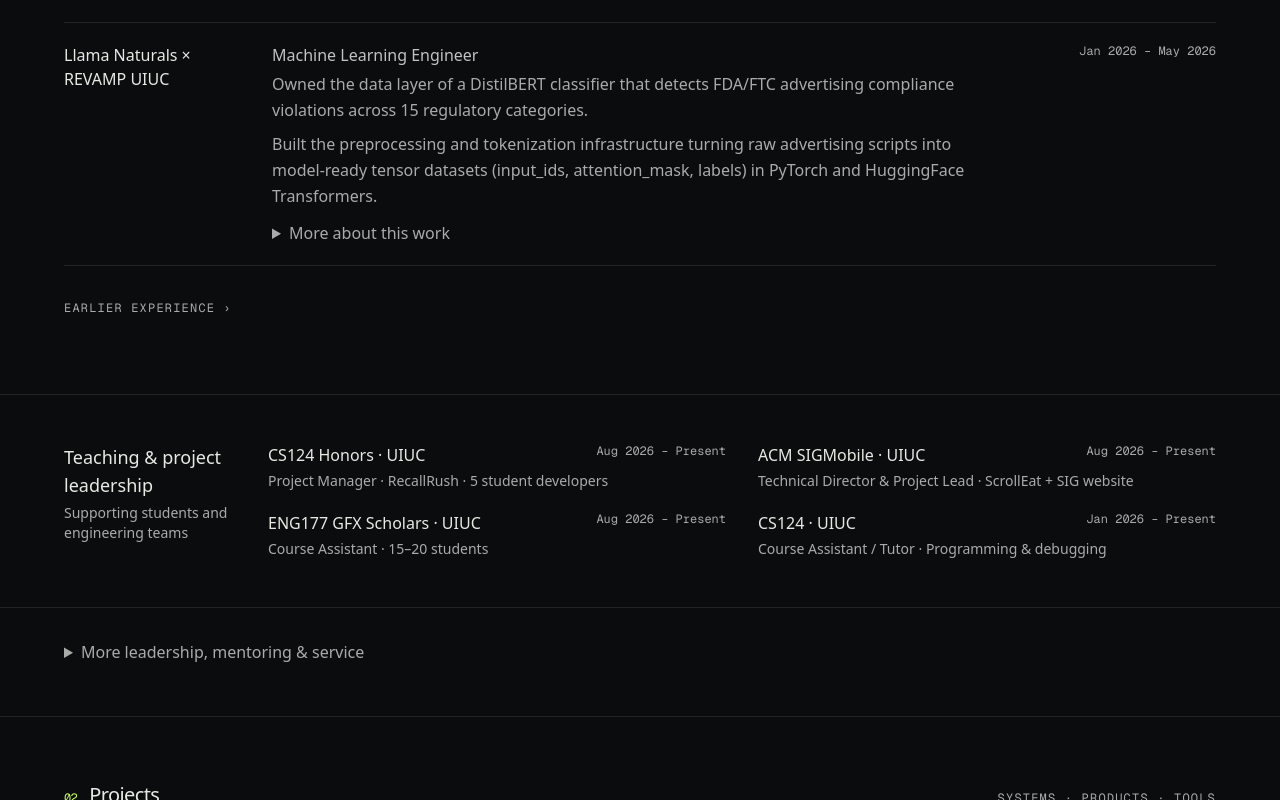
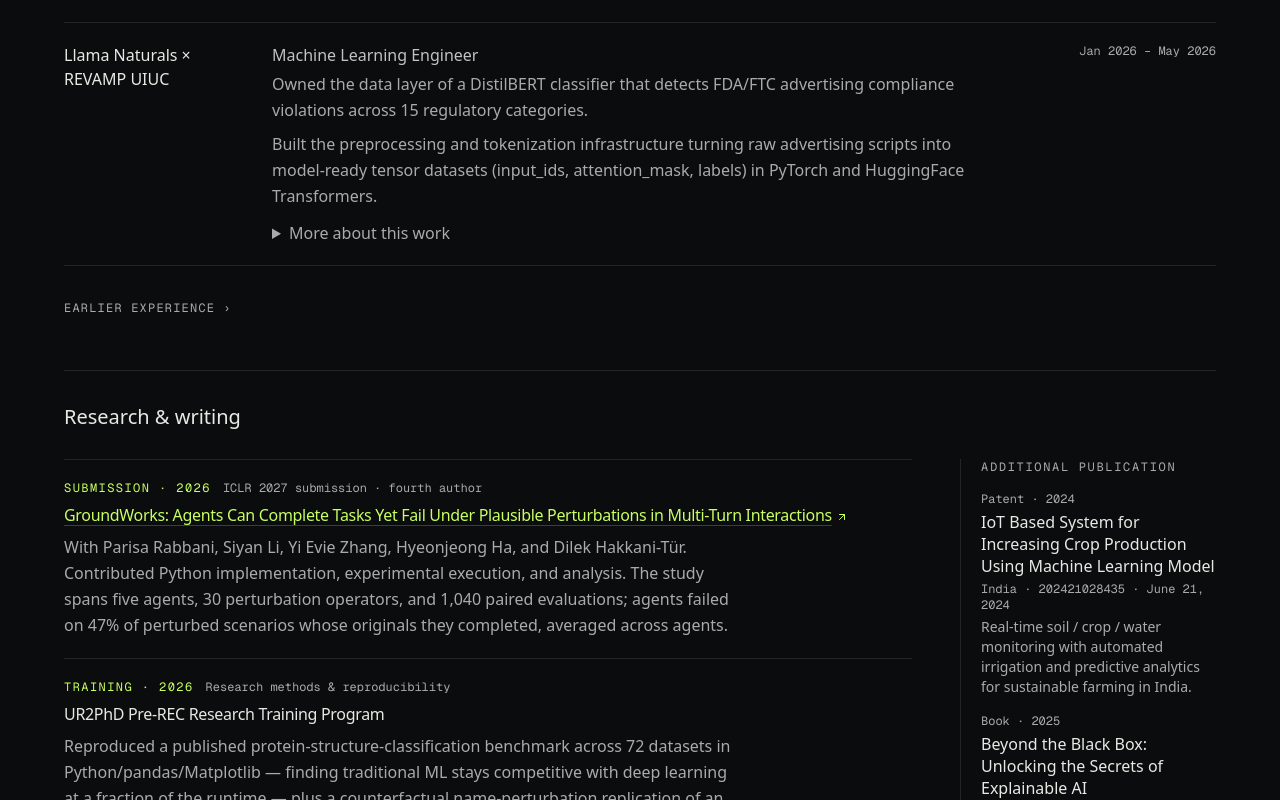
Before and after one commit to infoshubhjain/infoshubhjain.github.io, a Next.js app: page / in a window 1280 px wide. Shown: the part 2000-2800 px from the top of the page. Built offline with nearby package versions, Linux system fonts and the light colour scheme.

Commit message:
Group leadership and reorder the formal portfolio

```diff
--- a/src/app/page.tsx
+++ b/src/app/page.tsx
@@ -32,9 +32,8 @@ export default function Home() {
         <a href="#top" aria-label="Shubh Jain, home" className="font-mono text-base tracking-[-0.08em] text-white">SJ<span className="text-[#c8ff62]">/</span></a>
         <nav aria-label="Main navigation" className="order-last flex w-full flex-wrap items-center gap-x-5 gap-y-1 font-mono text-sm uppercase tracking-[0.1em] text-white/65 lg:order-none lg:w-auto">
           <a className="inline-flex min-h-11 items-center transition hover:text-white focus-visible:outline-2 focus-visible:outline-[#c8ff62]" href="#experience">Experience</a>
-          <a className="inline-flex min-h-11 items-center transition hover:text-white focus-visible:outline-2 focus-visible:outline-[#c8ff62]" href="#teaching">Teaching</a>
           <a className="inline-flex min-h-11 items-center transition hover:text-white focus-visible:outline-2 focus-visible:outline-[#c8ff62]" href="#work">Projects</a>
-          <a className="inline-flex min-h-11 items-center transition hover:text-white focus-visible:outline-2 focus-visible:outline-[#c8ff62]" href="#research">Research</a>
+          <a className="inline-flex min-h-11 items-center transition hover:text-white focus-visible:outline-2 focus-visible:outline-[#c8ff62]" href="#leadership">Leadership</a>
           <a className="inline-flex min-h-11 items-center transition hover:text-white focus-visible:outline-2 focus-visible:outline-[#c8ff62]" href="#awards">Awards</a>
           <a className="inline-flex min-h-11 items-center transition hover:text-white focus-visible:outline-2 focus-visible:outline-[#c8ff62]" href="#contact">Contact</a>
         </nav>
@@ -72,27 +71,22 @@ export default function Home() {
             <summary className="inline-flex min-h-11 cursor-pointer items-center gap-2 font-mono text-xs uppercase tracking-[0.1em] text-white/65 hover:text-white focus-visible:outline-2 focus-visible:outline-[#c8ff62]">Earlier experience <span aria-hidden="true" className="transition group-open:rotate-90">›</span></summary>
             <div className="mt-2 divide-y divide-white/10 border-y border-white/10">{earlierRoles.map((role) => <article key={`${role.team}-${role.period}`} className="grid gap-2 py-4 sm:grid-cols-[11rem_1fr_11rem]"><h3 className="text-base">{role.team}</h3><div><p className="text-base text-white/70">{role.role}</p><p className="mt-1 text-base leading-relaxed text-white/65">{role.note}</p></div><p className="font-mono text-xs text-white/65 sm:text-right">{role.period}</p></article>)}</div>
           </details>
-        </div>
-      </section>
-      <section id="teaching" className="border-t border-white/10 px-5 py-12 sm:px-8">
+      <section id="research" className="mt-10 border-t border-white/10 pt-8">
         <div className="mx-auto max-w-6xl">
-          <div className="grid gap-7 md:grid-cols-[11rem_1fr]">
-            <div><h2 className="text-lg">Teaching & project leadership</h2><p className="mt-1 text-sm text-white/65">Supporting students and engineering teams</p></div>
-            <div className="grid gap-x-8 gap-y-5 sm:grid-cols-2">{featuredLeadership.map((role) => <article key={role.org}><div className="flex justify-between gap-3"><h3 className="text-base">{role.org}</h3><span className="shrink-0 font-mono text-xs text-white/65">{role.period}</span></div><p className="mt-1 text-sm text-white/65">{role.role} · {role.metric}</p></article>)}</div>
+          <h3 className="text-xl">Research & writing</h3>
+          <div className="mt-7 grid gap-x-12 md:grid-cols-[minmax(0,1fr)_16rem]">
+            <div className="divide-y divide-white/10 border-y border-white/10">{research.map((item) => <article key={item.title} className="py-5">
+              <div className="flex flex-wrap items-baseline gap-x-3 gap-y-1"><span className="font-mono text-xs uppercase tracking-[0.12em] text-[#c8ff62]">{item.status === "Submitted" ? "Submission" : item.kind} · {item.year}</span><span className="font-mono text-xs text-white/65">{item.venue}</span>{item.kind === "Paper" && !item.link && <span className="font-mono text-xs text-amber-200/70">Citation details incomplete</span>}</div>
+              <h4 className="mt-2 text-base leading-snug tracking-[-0.02em]">{item.link ? <a href={item.link} target="_blank" rel="noreferrer" className="underline decoration-white/20 underline-offset-4 hover:text-[#c8ff62] hover:decoration-[#c8ff62]">{item.title}<ArrowUpRight size={12} className="ml-1 inline" aria-label="Open publication" /></a> : item.title}</h4>
+              <p className="mt-2 max-w-2xl text-base leading-relaxed text-white/65">{item.note}</p>
+            </article>)}</div>
+            <aside className="mt-8 border-l border-white/10 pl-5 md:mt-0"><p className="font-mono text-xs uppercase tracking-[0.14em] text-white/65">Additional publication</p>{directives.filter((item) => item.kind === "Book" || item.kind === "Patent").map((item) => <article key={item.title} className="mt-4"><p className="font-mono text-xs text-white/65">{item.status === "Submitted" ? "Submission" : item.kind} · {item.year}</p><h4 className="mt-1 text-base leading-snug">{item.title}</h4><p className="mt-1 font-mono text-xs text-white/65">{item.venue}</p><p className="mt-1 text-sm text-white/65">{item.note}</p></article>)}</aside>
           </div>
         </div>
       </section>
 
-      <section className="border-t border-white/10 px-5 py-8 sm:px-8">
-        <div className="mx-auto max-w-6xl">
-          <details>
-            <summary className="min-h-11 cursor-pointer text-base text-white/65">More leadership, mentoring & service</summary>
-            <div className="mt-5 grid gap-6 sm:grid-cols-2">{otherLeadership.map((role) => <article key={role.org}><h3 className="text-base">{role.org}</h3><p className="mt-1 text-base text-white/65">{role.role} · {role.period}</p><p className="mt-2 text-base leading-relaxed text-white/65">{role.metric}. {role.note}</p></article>)}</div>
-            <div className="mt-6 border-t border-white/10 pt-4">{volunteering.map((item) => <p key={item.org} className="mt-3 text-base leading-relaxed text-white/65"><span className="text-white/75">{item.org}: </span>{item.contribution}</p>)}</div>
-          </details>
         </div>
       </section>
-
       <section id="work" className="border-t border-white/10 px-5 py-14 sm:px-8 sm:py-16">
         <div className="mx-auto max-w-6xl">
           <SectionLabel n="02" title="Projects" aside="Systems · products · tools" />
@@ -100,27 +94,30 @@ export default function Home() {
             {projects.slice(0,4).map(renderProject)}<details className="py-6"><summary className="cursor-pointer text-lg">More projects ({projects.length - 4})</summary>{projects.slice(4).map((project,index)=>renderProject(project,index+4))}</details>
           </div>
           <p className="mt-4 text-sm text-white/65">More project detail, implementation notes, and the interactive F1 presentation are available in the <Link className="text-white/65 underline decoration-white/20 underline-offset-4 hover:text-white" href="/f1/">F1 version</Link>.</p>
+      <div className="mt-10 border-t border-white/10 pt-8">
+        <div className="mx-auto grid max-w-6xl gap-7 md:grid-cols-[11rem_1fr]">
+          <div><p className="font-mono text-xs uppercase tracking-[0.14em] text-white/65">Technical areas</p><p className="mt-1 text-sm text-white/65">From project and course work</p></div>
+          <div><p className="mb-5 text-lg">Selected work: Python, TypeScript, FastAPI, PostgreSQL, React, Docker, automated testing and agent evaluation.</p><details><summary className="cursor-pointer text-base">Full technical reference</summary><div className="mt-4 grid gap-4 sm:grid-cols-2">{setup.map((group) => <p key={group.unit} className="text-base leading-relaxed text-white/65"><span className="text-white/65">{group.unit.replace(/^[^—]+— /, "")} · </span>{group.parts.join(" · ")}</p>)}</div></details></div>
+        </div>
+      </div>
+
         </div>
       </section>
 
-      <section id="research" className="border-t border-white/10 px-5 py-14 sm:px-8 sm:py-16">
+      <section id="leadership" className="border-t border-white/10 px-5 py-12 sm:px-8">
         <div className="mx-auto max-w-6xl">
-          <SectionLabel n="03" title="Research & writing" aside="Evaluation · NLP · explainability" />
-          <div className="mt-7 grid gap-x-12 md:grid-cols-[minmax(0,1fr)_16rem]">
-            <div className="divide-y divide-white/10 border-y border-white/10">{research.map((item) => <article key={item.title} className="py-5">
-              <div className="flex flex-wrap items-baseline gap-x-3 gap-y-1"><span className="font-mono text-xs uppercase tracking-[0.12em] text-[#c8ff62]">{item.status === "Submitted" ? "Submission" : item.kind} · {item.year}</span><span className="font-mono text-xs text-white/65">{item.venue}</span>{item.kind === "Paper" && !item.link && <span className="font-mono text-xs text-amber-200/70">Citation details incomplete</span>}</div>
-              <h3 className="mt-2 text-base leading-snug tracking-[-0.02em]">{item.link ? <a href={item.link} target="_blank" rel="noreferrer" className="underline decoration-white/20 underline-offset-4 hover:text-[#c8ff62] hover:decoration-[#c8ff62]">{item.title}<ArrowUpRight size={12} className="ml-1 inline" aria-label="Open publication" /></a> : item.title}</h3>
-              <p className="mt-2 max-w-2xl text-base leading-relaxed text-white/65">{item.note}</p>
-            </article>)}</div>
-            <aside className="mt-8 border-l border-white/10 pl-5 md:mt-0"><p className="font-mono text-xs uppercase tracking-[0.14em] text-white/65">Additional publication</p>{directives.filter((item) => item.kind === "Book" || item.kind === "Patent").map((item) => <article key={item.title} className="mt-4"><p className="font-mono text-xs text-white/65">{item.status === "Submitted" ? "Submission" : item.kind} · {item.year}</p><h3 className="mt-1 text-base leading-snug">{item.title}</h3><p className="mt-1 font-mono text-xs text-white/65">{item.venue}</p><p className="mt-1 text-sm text-white/65">{item.note}</p></article>)}</aside>
+          <SectionLabel n="03" title="Leadership" aside="Teaching · mentoring · service" />
+          <div id="teaching" className="mt-7 grid gap-7 md:grid-cols-[11rem_1fr]">
+            <div><h3 className="text-lg">Teaching & project leadership</h3><p className="mt-1 text-sm text-white/65">Supporting students and engineering teams</p></div>
+            <div className="grid gap-x-8 gap-y-5 sm:grid-cols-2">{featuredLeadership.map((role) => <article key={role.org}><div className="flex justify-between gap-3"><h3 className="text-base">{role.org}</h3><span className="shrink-0 font-mono text-xs text-white/65">{role.period}</span></div><p className="mt-1 text-sm text-white/65">{role.role} · {role.metric}</p></article>)}</div>
           </div>
-        </div>
-      </section>
-
-      <section className="border-t border-white/10 px-5 py-12 sm:px-8 sm:py-14">
-        <div className="mx-auto grid max-w-6xl gap-7 md:grid-cols-[11rem_1fr]">
-          <div><p className="font-mono text-xs uppercase tracking-[0.14em] text-white/65">Technical areas</p><p className="mt-1 text-sm text-white/65">From project and course work</p></div>
-          <div><p className="mb-5 text-lg">Selected work: Python, TypeScript, FastAPI, PostgreSQL, React, Docker, automated testing and agent evaluation.</p><details><summary className="cursor-pointer text-base">Full technical reference</summary><div className="mt-4 grid gap-4 sm:grid-cols-2">{setup.map((group) => <p key={group.unit} className="text-base leading-relaxed text-white/65"><span className="text-white/65">{group.unit.replace(/^[^—]+— /, "")} · </span>{group.parts.join(" · ")}</p>)}</div></details></div>
+          <div className="mt-8 border-t border-white/10 pt-5">
+          <details>
+            <summary className="min-h-11 cursor-pointer text-base text-white/65">More leadership, mentoring & service</summary>
+            <div className="mt-5 grid gap-6 sm:grid-cols-2">{otherLeadership.map((role) => <article key={role.org}><h3 className="text-base">{role.org}</h3><p className="mt-1 text-base text-white/65">{role.role} · {role.period}</p><p className="mt-2 text-base leading-relaxed text-white/65">{role.metric}. {role.note}</p></article>)}</div>
+            <div className="mt-6 border-t border-white/10 pt-4">{volunteering.map((item) => <p key={item.org} className="mt-3 text-base leading-relaxed text-white/65"><span className="text-white/75">{item.org}: </span>{item.contribution}</p>)}</div>
+          </details>
+          </div>
         </div>
       </section>
 
```
